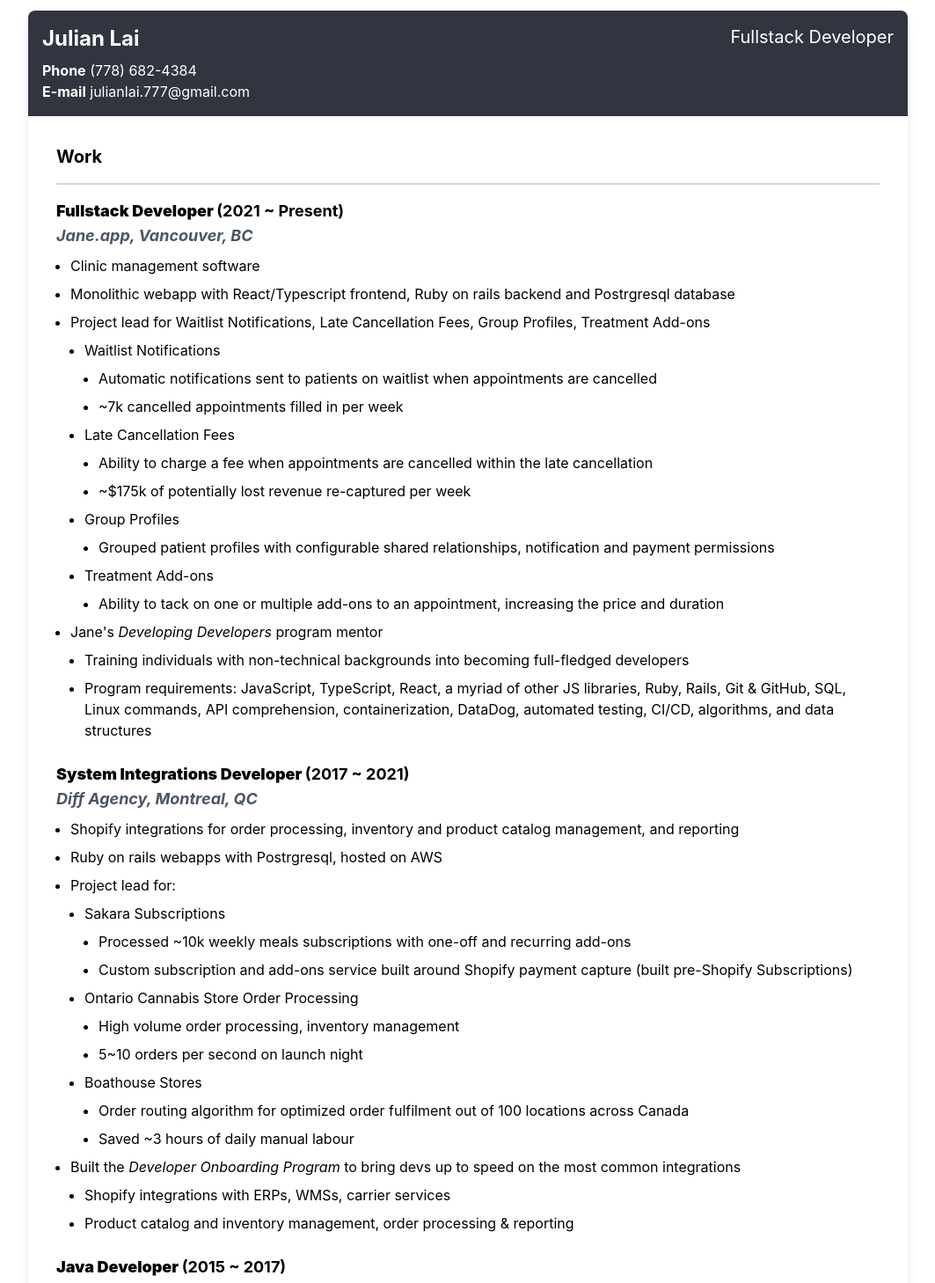
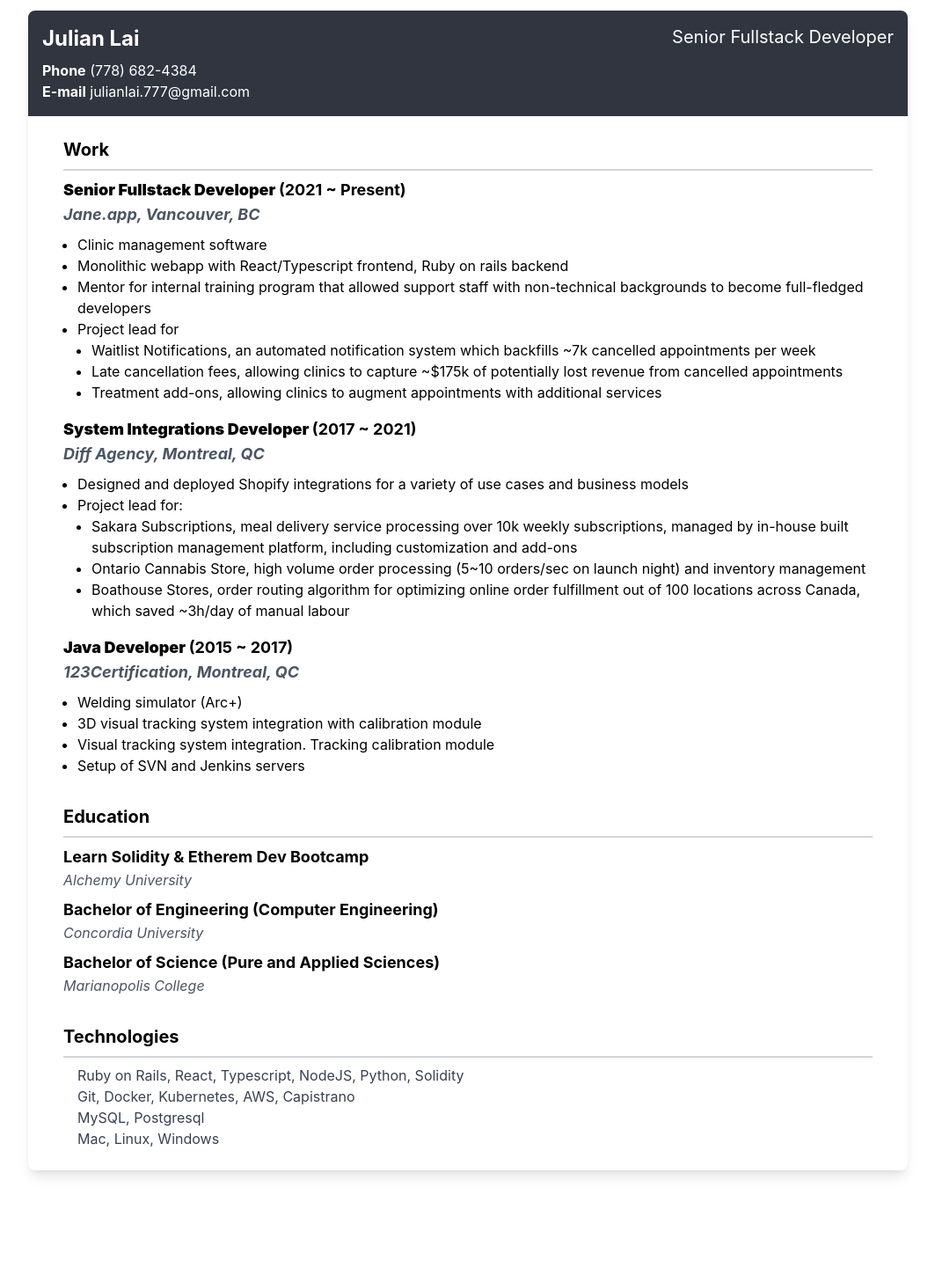
Before and after one commit to oddwes/resume, a React (Vite) app: page / in a window 1280 px wide. Shown: the part 80-1538 px from the top of the page at 88% size, without its empty margins (108-1171 px from the left). After the commit the page ends 1450 px from the top, so only its background shows below. Built offline with nearby package versions, Linux system fonts and the light colour scheme.

Commit message:
styling and content updates

```diff
--- a/src/App.tsx
+++ b/src/App.tsx
@@ -4,7 +4,7 @@ import Resume from './components/Resume'
 import html2canvas from 'html2canvas'
 import jsPDF from 'jspdf'
 
-const App: React.FC = () => {
+const App = () => {
   const componentRef = useRef<HTMLDivElement>(null)
 
   const printDocument = async (): Promise<void> => {
--- a/src/Footer.tsx
+++ b/src/Footer.tsx
@@ -1,6 +1,6 @@
 import './footer.css'
 
-const Footer: React.FC = () => (
+const Footer = () => (
   <div className="footer" hidden>
     <p style={{ textAlign: 'center' }}>
       Brought to you by React, Docker and Yours Truly
--- a/src/components/Educations.tsx
+++ b/src/components/Educations.tsx
@@ -1,11 +1,11 @@
 import Line from './Line'
 
-export const Education: React.FC = () => {
+export const Education = () => {
   return (
-    <div className="main-panel">
+    <div className="px-4">
       <h3 className="text-xl font-bold mb-2">Education</h3>
       <Line />
-      <ul className="space-y-4">
+      <ul className="space-y-2">
         <li>
           <b className="text-lg">Learn Solidity & Etherem Dev Bootcamp</b><br />
           <i className="text-gray-600">Alchemy University</i>
--- a/src/components/Header.tsx
+++ b/src/components/Header.tsx
@@ -1,7 +1,7 @@
 import React, { useContext } from 'react'
 import { VariantContext } from './Variant'
 
-export const Header: React.FC = () => {
+export const Header = () => {
   const variant = useContext(VariantContext)
 
   const name =
@@ -43,7 +43,7 @@ export const Header: React.FC = () => {
       </div>
       <div>
         <h3 className="text-xl text-right">
-          Fullstack Developer
+          Senior Fullstack Developer
         </h3>
       </div>
     </div>
--- a/src/components/Line.tsx
+++ b/src/components/Line.tsx
@@ -1,5 +1,5 @@
-const Line: React.FC = () => (
-  <hr className="h-0.5 bg-gray-300 border-0 my-4" />
+const Line = () => (
+  <hr className="h-0.5 bg-gray-300 border-0 my-2" />
 )
 
 export default Line
--- a/src/components/Resume.tsx
+++ b/src/components/Resume.tsx
@@ -1,6 +1,5 @@
 import { forwardRef } from 'react'
 import { Education } from './Educations'
-import { SchoolProjects } from './SchoolProjects'
 import { Technologies } from './Technologies'
 import { Work } from './Work'
 import { Header } from './Header'
@@ -12,12 +11,10 @@ export const Resume = forwardRef<HTMLDivElement>((_, ref) => {
         <div className="bg-[#30353F] text-white p-4">
           <Header />
         </div>
-        <div className="p-4">
+        <div className="p-6 space-y-2">
           <Work />
           <br />
           <Education />
-          <br />
-          <SchoolProjects />
           <br />
           <Technologies />
         </div>
--- a/src/components/SchoolProjects.tsx
+++ b/src/components/SchoolProjects.tsx
@@ -1,11 +1,11 @@
 import Line from './Line'
 
-export const SchoolProjects: React.FC = () => {
+export const SchoolProjects = () => {
   return (
-    <div className="main-panel">
+    <div className="px-4">
       <h3 className="text-xl font-bold mb-2">School Projects</h3>
       <Line />
-      <ul className="space-y-4">
+      <ul className="space-y-2">
         <li>
           <b className="text-lg">Orchestr8 - Capstone Project</b><br />
           <span className="text-gray-600">Musical interpreter, music sheet generator and robotic piano player</span>
--- a/src/components/Technologies.tsx
+++ b/src/components/Technologies.tsx
@@ -1,8 +1,8 @@
 import Line from './Line'
 
-export const Technologies: React.FC = () => {
+export const Technologies = () => {
   return (
-    <div className="main-panel">
+    <div className="px-4">
       <h3 className="text-xl font-bold mb-2">Technologies</h3>
       <Line />
       <div className="pl-4 text-gray-700">
--- a/src/components/Work.tsx
+++ b/src/components/Work.tsx
@@ -1,50 +1,27 @@
 import Line from './Line'
 
-export const Work: React.FC = () => {
+export const Work = () => {
   return (
-    <div className="main-panel">
+    <div className="px-4">
       <h3 className="text-xl font-bold mb-2">Work</h3>
       <Line />
-      <div className="space-y-6">
+      <div className="space-y-4">
         <div>
           <p className="job-header">
-            <b>Fullstack Developer </b>(2021 ~ Present)
+            <b>Senior Fullstack Developer </b>(2021 ~ Present)
             <br />
             <i className="text-gray-600">Jane.app, Vancouver, BC</i><br />
           </p>
           <div className="pl-4">
-            <ul className="list-disc space-y-2">
+            <ul className="list-disc">
               <li>Clinic management software</li>
-              <li>Monolithic webapp with React/Typescript frontend, Ruby on rails backend and Postrgresql database</li>
-              <li>Project lead for Waitlist Notifications, Late Cancellation Fees, Group Profiles, Treatment Add-ons</li>
-              <ul className="list-disc pl-4 space-y-2">
-                <li>Waitlist Notifications</li>
-                <ul className="list-disc pl-4 space-y-2">
-                  <li>Automatic notifications sent to patients on waitlist when appointments are cancelled</li>
-                  <li>~7k cancelled appointments filled in per week</li>
-                </ul>
-                <li>Late Cancellation Fees</li>
-                <ul className="list-disc pl-4 space-y-2">
-                  <li>Ability to charge a fee when appointments are cancelled within the late cancellation</li>
-                  <li>~$175k of potentially lost revenue re-captured per week</li>
-                </ul>
-                <li>Group Profiles</li>
-                <ul className="list-disc pl-4 space-y-2">
-                  <li>Grouped patient profiles with configurable shared relationships, notification and payment permissions</li>
-                </ul>
-                <li>Treatment Add-ons</li>
-                <ul className="list-disc pl-4 space-y-2">
-                  <li>Ability to tack on one or multiple add-ons to an appointment, increasing the price and duration</li>
-                </ul>
-              </ul>
-              <li>Jane&apos;s <i>Developing Developers</i> program mentor</li>
-              <ul className="list-disc pl-4 space-y-2">
-                <li>
-                  Training individuals with non-technical backgrounds into becoming full-fledged developers
-                </li>
-                <li>
-                  Program requirements: JavaScript, TypeScript, React, a myriad of other JS libraries, Ruby, Rails, Git & GitHub, SQL, Linux commands, API comprehension, containerization, DataDog, automated testing, CI/CD, algorithms, and data structures
-                </li>
+              <li>Monolithic webapp with React/Typescript frontend, Ruby on rails backend</li>
+              <li>Mentor for internal training program that allowed support staff with non-technical backgrounds to become full-fledged developers</li>
+              <li>Project lead for</li>
+              <ul className="list-disc pl-4">
+                <li>Waitlist Notifications, an automated notification system which backfills ~7k cancelled appointments per week</li>
+                <li>Late cancellation fees, allowing clinics to capture ~$175k of potentially lost revenue from cancelled appointments</li>
+                <li>Treatment add-ons, allowing clinics to augment appointments with additional services</li>
               </ul>
             </ul>
           </div>
@@ -57,35 +34,13 @@ export const Work: React.FC = () => {
             <i className="text-gray-600">Diff Agency, Montreal, QC</i>
           </p>
           <div className="pl-4">
-            <ul className="list-disc space-y-2">
-              <li>Shopify integrations for order processing, inventory and product catalog management, and reporting</li>
-              <li>Ruby on rails webapps with Postrgresql, hosted on AWS</li>
+            <ul className="list-disc">
+              <li>Designed and deployed Shopify integrations for a variety of use cases and business models</li>
               <li>Project lead for:</li>
-              <ul className="list-disc pl-4 space-y-2">
-                <li>Sakara Subscriptions</li>
-                <ul className="list-disc pl-4 space-y-2">
-                  <li>Processed ~10k weekly meals subscriptions with one-off and recurring add-ons</li>
-                  <li>Custom subscription and add-ons service built around Shopify payment capture (built pre-Shopify Subscriptions)</li>
-                </ul>
-              </ul>
-              <ul className="list-disc pl-4 space-y-2">
-                <li>Ontario Cannabis Store Order Processing</li>
-                <ul className="list-disc pl-4 space-y-2">
-                  <li>High volume order processing, inventory management</li>
-                  <li>5~10 orders per second on launch night</li>
-                </ul>
-              </ul>
-              <ul className="list-disc pl-4 space-y-2">
-                <li>Boathouse Stores</li>
-                <ul className="list-disc pl-4 space-y-2">
-                  <li>Order routing algorithm for optimized order fulfilment out of 100 locations across Canada</li>
-                  <li>Saved ~3 hours of daily manual labour</li>
-                </ul>
-              </ul>
-              <li>Built the <i>Developer Onboarding Program</i> to bring devs up to speed on the most common integrations</li>
-              <ul className="list-disc pl-4 space-y-2">
-                <li>Shopify integrations with ERPs, WMSs, carrier services</li>
-                <li>Product catalog and inventory management, order processing & reporting</li>
+              <ul className="list-disc pl-4">
+                <li>Sakara Subscriptions, meal delivery service processing over 10k weekly subscriptions, managed by in-house built subscription management platform, including customization and add-ons</li>
+                <li>Ontario Cannabis Store, high volume order processing (5~10 orders/sec on launch night) and inventory management</li>
+                <li>Boathouse Stores, order routing algorithm for optimizing online order fulfillment out of 100 locations across Canada, which saved ~3h/day of manual labour</li>
               </ul>
             </ul>
           </div>
@@ -98,7 +53,7 @@ export const Work: React.FC = () => {
             <i className="text-gray-600">123Certification, Montreal, QC</i>
           </p>
           <div className="pl-4">
-            <ul className="list-disc space-y-2">
+            <ul className="list-disc">
               <li>Welding simulator (Arc+)</li>
               <li>3D visual tracking system integration with calibration module</li>
               <li>Visual tracking system integration. Tracking calibration module</li>
--- a/src/index.css
+++ b/src/index.css
@@ -3,10 +3,6 @@
 @tailwind utilities;
 
 @layer components {
-  .main-panel {
-    @apply p-4;
-  }
-
   .job-header {
     @apply text-lg font-bold mb-2;
   }
```
Also changed, not shown: package.json (+9 -6 lines), 2 other files (tests, documents, lock files or other folders).
